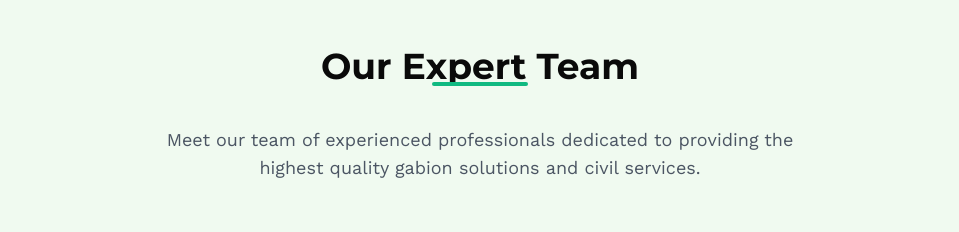
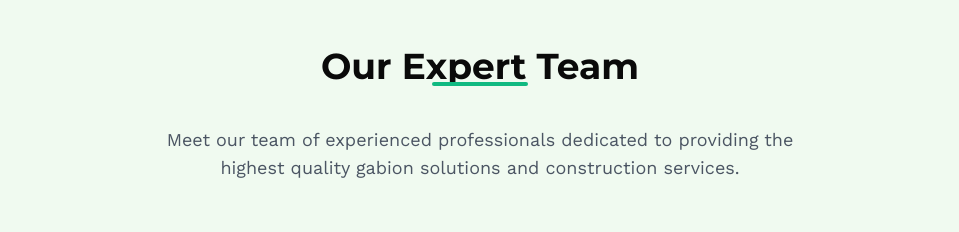
Before and after one commit to rxut-04/technet-gabion, a Next.js app: page / in a window 1280 px wide. Shown: the part 2940-3172 px from the top of the page, without its empty margins (160-1119 px from the left). Built offline with nearby package versions, Linux system fonts and the light colour scheme.

Commit message:
updated commit 2

```diff
--- a/components/team.tsx
+++ b/components/team.tsx
@@ -143,7 +143,7 @@ export default function Team() {
           </h2>
           <p className="text-gray-600 max-w-2xl mx-auto mt-6 text-lg">
             Meet our team of experienced professionals dedicated to providing the highest quality gabion solutions and
-            civil services.
+            construction services.
           </p>
         </div>
 
```
